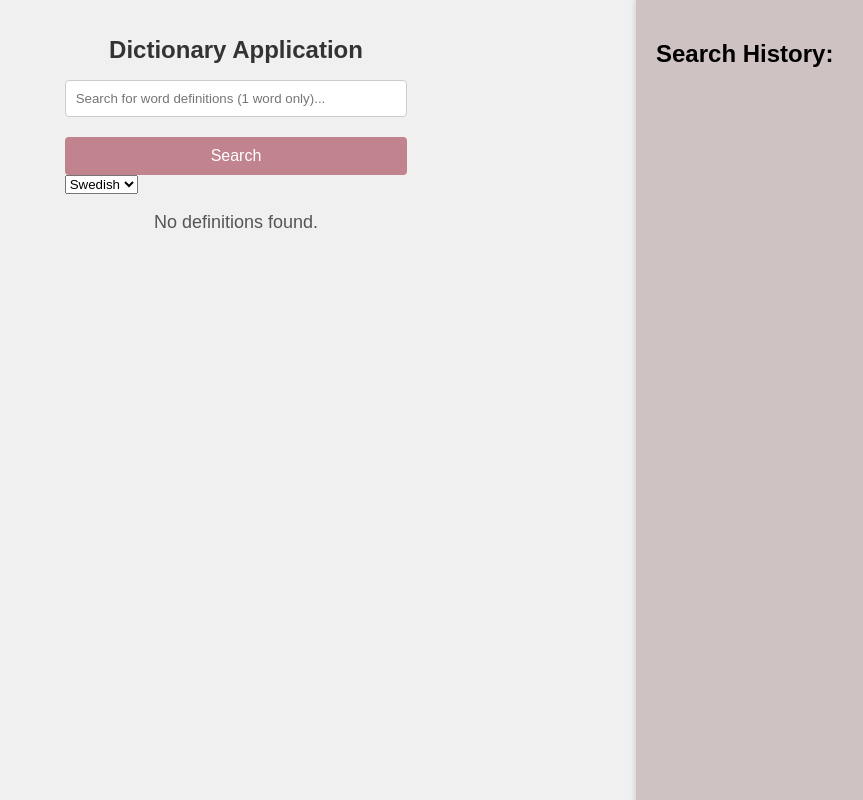
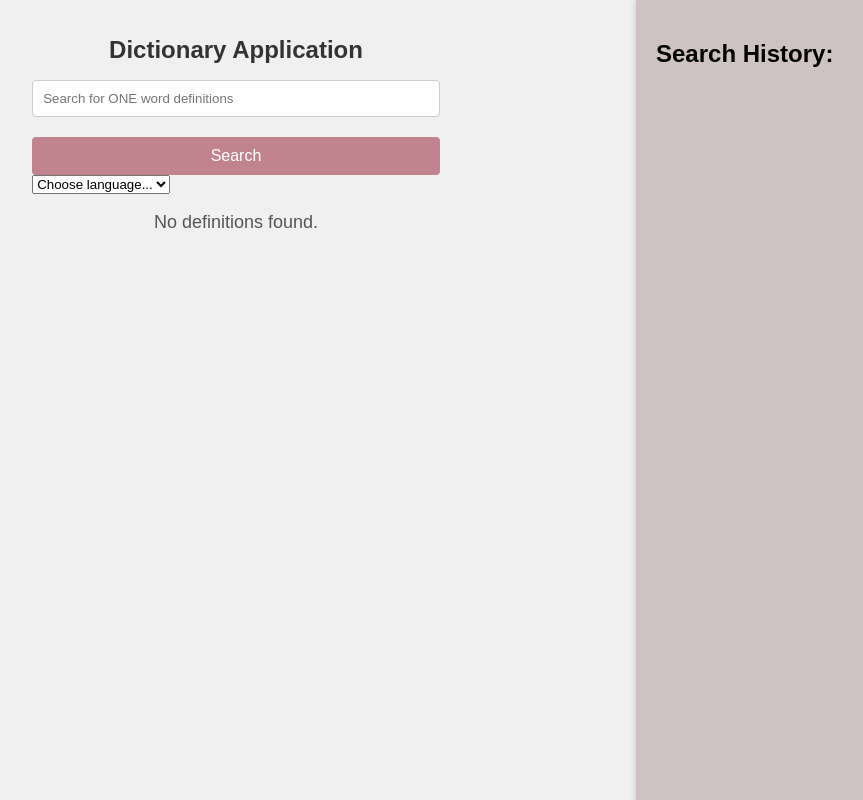
Before and after one commit to peggydelvret/Flerplattformsapplikationer, a React (Create React App) app in the folder synonymer-react/: page / in a window 1280 px wide. Shown: the whole page, without its empty margins (404-1267 px from the left). Built offline with nearby package versions, Linux system fonts and the light colour scheme.

Commit message:
fixat translate

```diff
--- a/synonymer-react/src/SynonymerApp.js
+++ b/synonymer-react/src/SynonymerApp.js
@@ -8,7 +8,7 @@ function SynonymerApp() {
     const [loading, setLoading] = useState(false);
     const [history, setHistory] = useState([]);
     const [translatedDefinitions, setTranslatedDefinitions] = useState([]);
-    const [selectedLanguage, setSelectedLanguage] = useState('sv'); // Default to Swedish
+    const [selectedLanguage, setSelectedLanguage] = useState('');
 
     useEffect(() => {
         // Load history from sessionStorage on component mount
@@ -82,7 +82,7 @@ function SynonymerApp() {
 
     const getTranslatedDefinition = (word) => {
         const translation = translatedDefinitions.find(t => t.word === word);
-        return translation ? translation.translatedDefinition : 'Translation not available';
+        return translation ? translation.translatedDefinition : '';
     };
 
     return (
@@ -90,12 +90,13 @@ function SynonymerApp() {
             <h1>Dictionary Application</h1>
             <input
                 type="text"
-                placeholder="Search for word definitions (1 word only)..."
+                placeholder="Search for ONE word definitions"
                 value={searchTerm}
                 onChange={(e) => setSearchTerm(e.target.value)}
             />
             <button onClick={handleSearch}>Search</button>
             <select value={selectedLanguage} onChange={handleLanguageChange}>
+                <option value="">Choose language...</option>
                 <option value="sv">Swedish</option>
                 <option value="es">Spanish</option>
                 <option value="fr">French</option>
```
